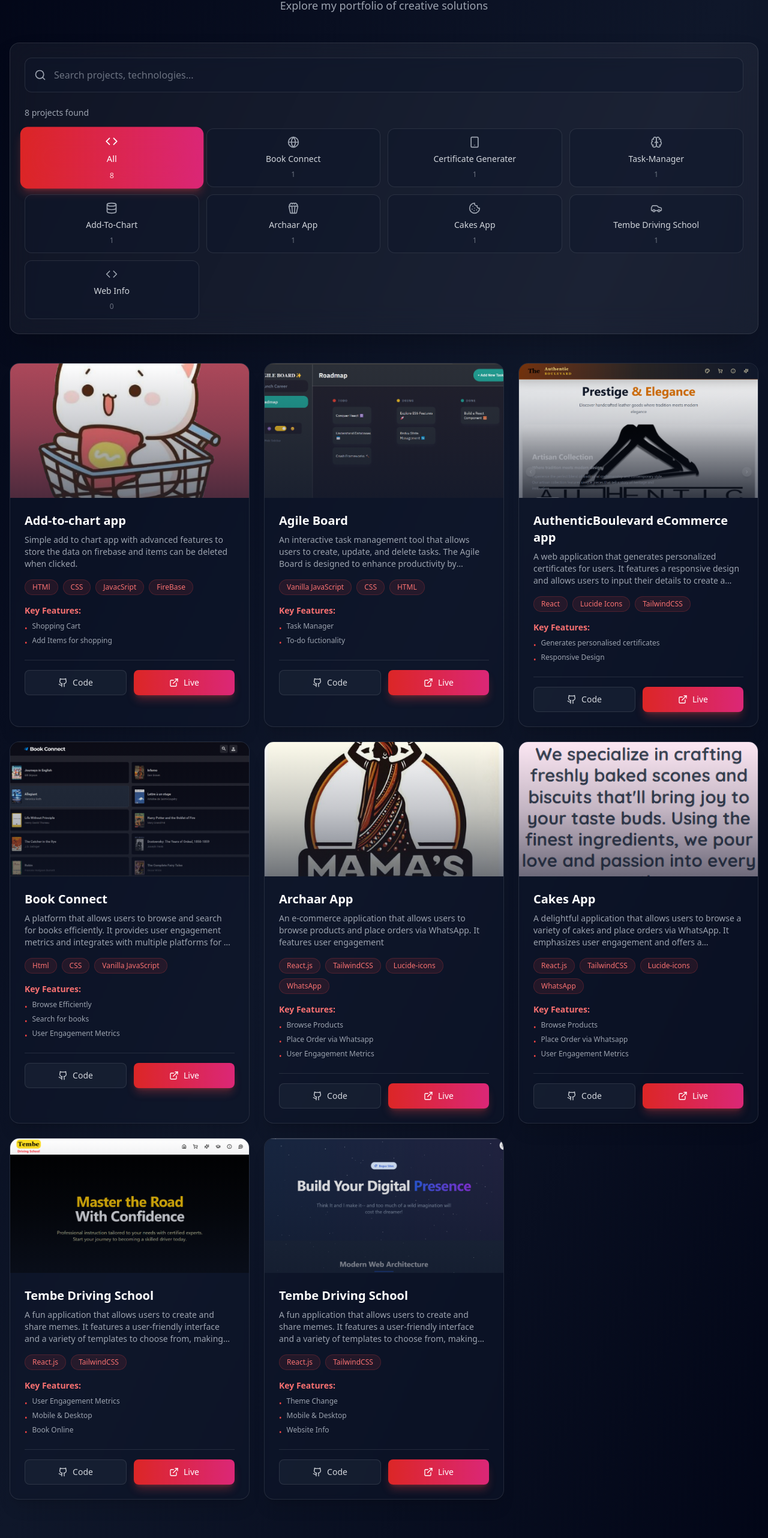
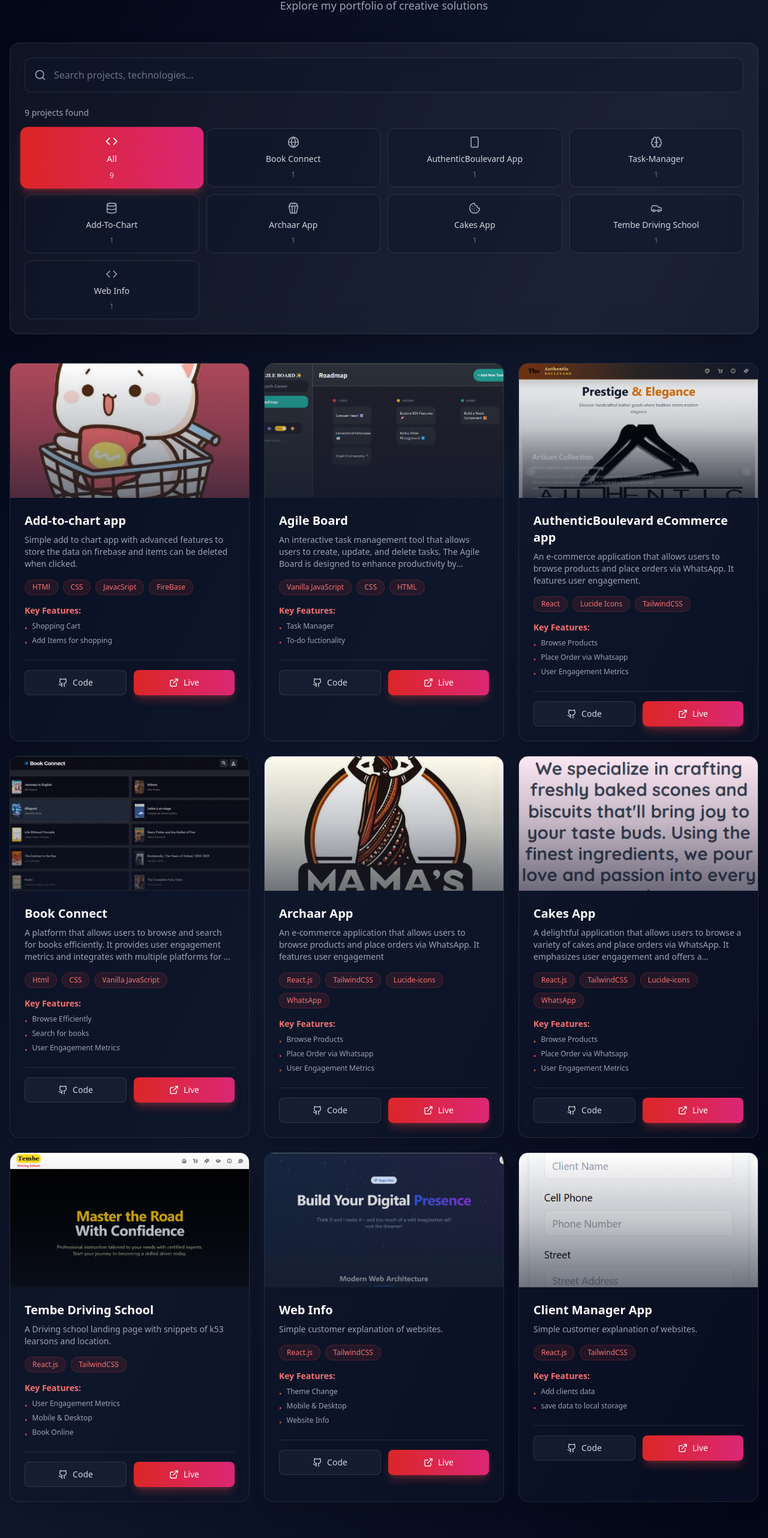
Before and after one commit to BogusDrac/my_website, a React (Vite) app in the folder bogus-site/: page /projects in a window 1280 px wide. Shown: the part 233-2797 px from the top of the page at 60% size. Built offline with nearby package versions, Linux system fonts and the light colour scheme.

Commit message:
added technology string

```diff
--- a/bogus-site/src/App.jsx
+++ b/bogus-site/src/App.jsx
@@ -43,6 +43,7 @@ function App() {
 
     return (
       <div className="min-h-screen bg-gray-900 flex flex-col items-center justify-center overflow-hidden">
+
       {/* Animated Text */}
       <div className="flex text-3xl md:text-5xl font-bold text-red-500 mb-10">
         {text.split("").map((char, i) => (
--- a/bogus-site/src/pages/Projects.jsx
+++ b/bogus-site/src/pages/Projects.jsx
@@ -25,6 +25,7 @@ import ArchaarImage from '../assets/images/archaarimg.jpg';
 import CakesImage from '../assets/images/cakesimage.png';
 import MemeImage from '../assets/images/brave_screenshot_tembedri.netlify.app.png';
 import Webinfo from '../assets/images/brave_screenshot_bogusdracula.netlify.app.png';
+import manager from '../assets/images/clientmanager.png';
 
 
 const Projects = () => {
@@ -37,7 +38,7 @@ const Projects = () => {
   const projectCategories = [
     'All',
     'Book Connect',
-    'Certificate Generater',
+    'AuthenticBoulevard App',
     'Task-Manager',
     'Add-To-Chart',
     'Archaar App',
@@ -80,15 +81,18 @@ const Projects = () => {
     {
       id: 3,
       title: 'AuthenticBoulevard eCommerce app',
-      description: 'A web application that generates personalized certificates for users. It features a responsive design and allows users to input their details to create a custom certificate.',
+      description: 'An e-commerce application that allows users to browse products and place orders via WhatsApp. It features user engagement.',
       technologies: ['React', 'Lucide Icons', 'TailwindCSS'],
-      category: 'Certificate Generater',
+      category: 'AuthenticBoulevard App',
       githubLink: 'https://github.com/BogusDrac/authenticBoulevardcommerce.git',
       liveLink: 'https://authenticboulevard.netlify.app/',
       image: Authentic,
       features: [
-        'Generates personalised certificates',
-        'Responsive Design'
+        'Browse Products',
+        'Place Order via Whatsapp',
+        'User Engagement Metrics',
+        'Multi-platform Integration',
+        'Responsive Visualizations'
       ]
     },
     {
@@ -145,7 +149,7 @@ const Projects = () => {
     {
       id: 7,
       title: 'Tembe Driving School',
-      description: 'A fun application that allows users to create and share memes. It features a user-friendly interface and a variety of templates to choose from, making meme creation easy and enjoyable.',
+      description: 'A Driving school landing page with snippets of k53 learsons and location.',
       technologies: ['React.js', 'TailwindCSS',],
       category: 'Tembe Driving School',
       githubLink: 'https://github.com/BogusDrac/DrivingSchool.git',
@@ -159,10 +163,10 @@ const Projects = () => {
     },
     {
       id: 8,
-      title: 'Tembe Driving School',
-      description: 'A fun application that allows users to create and share memes. It features a user-friendly interface and a variety of templates to choose from, making meme creation easy and enjoyable.',
+      title: 'Web Info',
+      description: 'Simple customer explanation of websites.',
       technologies: ['React.js', 'TailwindCSS',],
-      category: 'Meme Generator',
+      category: 'Web Info',
       githubLink: 'https://github.com/BogusDrac/DrivingSchool.git',
       liveLink: 'https://bogusdracula.netlify.app/',
       image: Webinfo,
@@ -170,6 +174,20 @@ const Projects = () => {
         'Theme Change',
         'Mobile & Desktop',
         'Website Info'
+      ]
+    },
+    {
+      id: 9,
+      title: 'Client Manager App',
+      description: 'Simple customer explanation of websites.',
+      technologies: ['React.js', 'TailwindCSS',],
+      category: 'Meme Generator',
+      githubLink: 'https://github.com/BogusDrac/DrivingSchool.git',
+      liveLink: 'https://bogusdracula.netlify.app/',
+      image: manager,
+      features: [
+        'Add clients data',
+        'save data to local storage'
       ]
     }
   ];
@@ -187,7 +205,7 @@ const Projects = () => {
     const iconClass = "w-5 h-5";
     switch(category) {
       case 'Book Connect': return <Globe className={iconClass} />;
-      case 'Certificate Generater': return <Smartphone className={iconClass} />;
+      case 'AuthenticBoulevard App': return <Smartphone className={iconClass} />;
       case 'Task-Manager': return <Brain className={iconClass} />;
       case 'Add-To-Chart': return <Database className={iconClass} />;
       case 'Cakes App': return <Cookie className={iconClass} />;
--- a/bogus-site/src/pages/Skills.jsx
+++ b/bogus-site/src/pages/Skills.jsx
@@ -19,7 +19,7 @@ const Skills = () => {
       icon: <Database className="text-red-500" size={48} />,
       title: 'Database Solutions',
       description: 'Designing and managing databases, and creating APIs.',
-      technologies: []
+      technologies: ['Json', 'Firebase']
     },
     {
       icon: <Smartphone className="text-red-500" size={48} />,
```
Also changed, not shown: bogus-site/src/assets/images/clientmanager.png (added).
